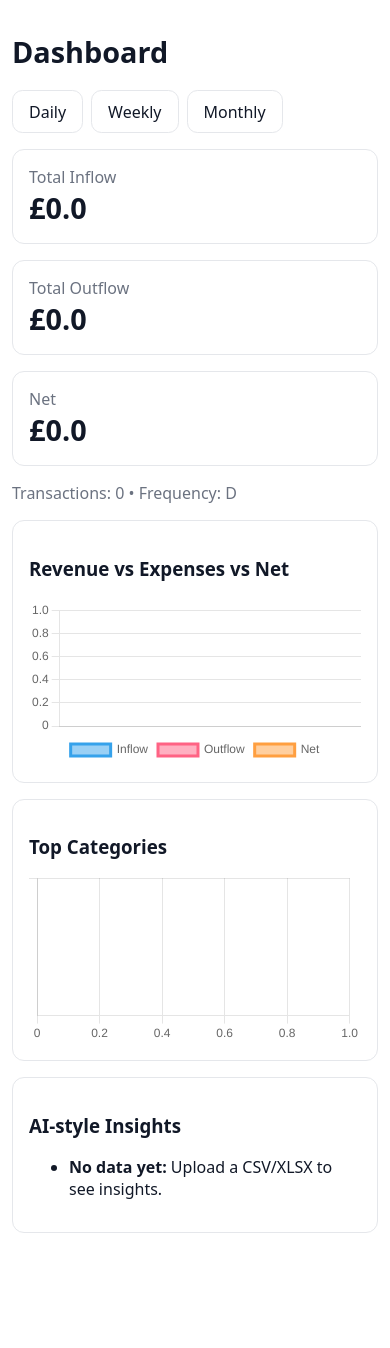
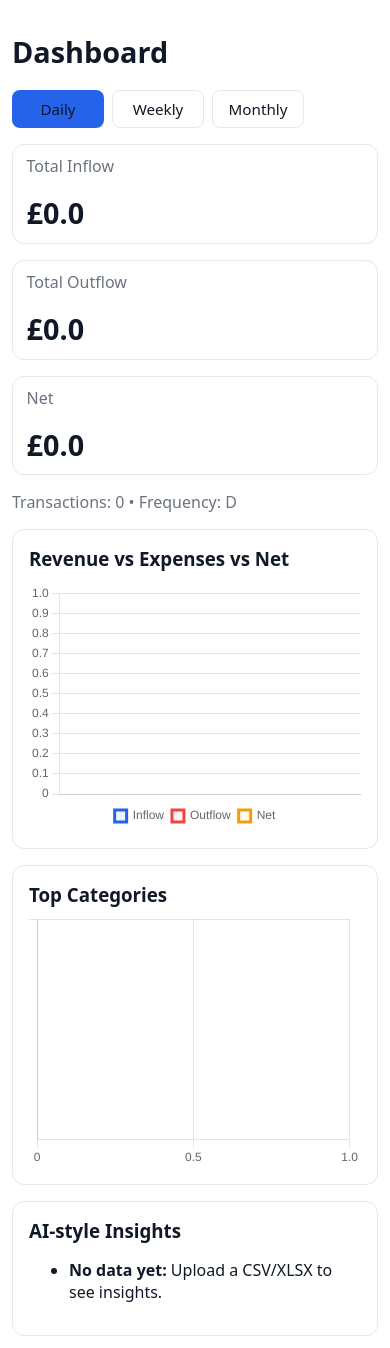
Before and after one commit to MohammadSoleja/finance-insights-mvp, a Django app: page /dashboard/ in a window 390 px wide. Shown: the part 101-1449 px from the top of the page. Before the commit the page ends 1334 px from the top, so only its background shows below. Run offline with Django 5.2, Linux system fonts and the light colour scheme; the visitor is signed in with stand-in values (Sample User, id 1); data that the repository does not hold is empty.

```diff
--- a/app_web/static/app_web/dashboard.js
+++ b/app_web/static/app_web/dashboard.js
@@ -22,6 +22,8 @@
       return;
     }
 
+    const smallScreen = window.matchMedia('(max-width: 720px)').matches;
+
     // 3) Build charts only if canvases exist
     const tsCtx = document.getElementById("tsChart");
     if (tsCtx && Array.isArray(data.ts_labels)) {
@@ -30,15 +32,19 @@
         data: {
           labels: data.ts_labels,
           datasets: [
-            { label: "Inflow",  data: data.ts_in  || [], tension: 0.25 },
-            { label: "Outflow", data: data.ts_out || [], tension: 0.25 },
-            { label: "Net",     data: data.ts_net || [], tension: 0.25 }
+            { label: "Inflow",  data: data.ts_in  || [], tension: 0.25, borderColor: '#2563eb', backgroundColor: 'rgba(37,99,235,0.08)' },
+            { label: "Outflow", data: data.ts_out || [], tension: 0.25, borderColor: '#ef4444', backgroundColor: 'rgba(239,68,68,0.06)' },
+            { label: "Net",     data: data.ts_net || [], tension: 0.25, borderColor: '#f59e0b', backgroundColor: 'rgba(245,158,11,0.06)' }
           ]
         },
         options: {
           responsive: true,
-          plugins: { legend: { position: "bottom" } },
-          scales: { y: { beginAtZero: true } }
+          maintainAspectRatio: false,
+          plugins: { legend: { position: smallScreen ? 'bottom' : 'bottom', labels: { boxWidth: 12, padding: 8 } } },
+          scales: {
+            x: { ticks: { maxRotation: 0, autoSkip: true, maxTicksLimit: smallScreen ? 6 : 12 } },
+            y: { beginAtZero: true }
+          }
         }
       });
     } else {
@@ -49,14 +55,13 @@
     if (catCtx && Array.isArray(data.cat_labels)) {
       new Chart(catCtx, {
         type: "bar",
-        data: {
-          labels: data.cat_labels,
-          datasets: [{ label: "Amount", data: data.cat_vals || [] }]
-        },
+        data: { labels: data.cat_labels, datasets: [{ label: "Amount", data: data.cat_vals || [], backgroundColor: '#bfdbfe' }] },
         options: {
           indexAxis: "y",
+          responsive: true,
+          maintainAspectRatio: false,
           plugins: { legend: { display: false } },
-          scales: { x: { beginAtZero: true } }
+          scales: { x: { beginAtZero: true, ticks: { maxTicksLimit: smallScreen ? 4 : 8 } }, y: { ticks: { font: { size: smallScreen ? 10 : 12 } } } }
         }
       });
     } else {
--- a/app_web/static/app_web/styles.css
+++ b/app_web/static/app_web/styles.css
@@ -80,3 +80,33 @@ input[type="text"], input[type="password"], input[type="email"] { width: 100%; p
 @media (min-width: 1600px) {
   .wrap { padding-left: 4rem; padding-right: 4rem; }
 }
+
+/* Dashboard-specific helpers */
+.kpi-grid { display: grid; grid-template-columns: repeat(3, 320px); gap: 1rem; align-items: start; width:100%; justify-content: center; }
+.kpi-grid .card { display:flex; flex-direction:row; gap:1rem; align-items:center; justify-content:space-between; padding: .65rem .85rem; min-height: 68px; }
+/* Stack KPI cards on small screens */
+@media (max-width: 1000px) {
+  .kpi-grid { grid-template-columns: 1fr; justify-content: stretch; }
+  .kpi-grid .card { flex-direction:column; align-items:flex-start; }
+}
+
+/* Chart wrapper keeps aspect ratio and avoids layout shift */
+.chart-wrap { width:100%; aspect-ratio: 16 / 9; }
+.chart-wrap canvas { width:100% !important; height:100% !important; display:block; }
+
+/* Toolbar buttons — consistent sizing and visual active state */
+.toolbar .btn { min-width: 92px; padding:.5rem .75rem; text-align:center; border-radius:8px; }
+.toolbar .btn[aria-current="page"] { background: var(--accent); color: #fff; border-color: transparent; }
+
+/* General button/form consistency */
+.btn { font-size: .95rem; padding: .5rem .9rem; border-radius: 8px; }
+input[type="file"] { font-size: .95rem; }
+
+/* Ensure cards have consistent vertical rhythm */
+.card h3 { margin-top: 0; margin-bottom: .75rem; }
+
+/* Reduce chart label crowding on narrow screens */
+@media (max-width: 560px) {
+  .chart-wrap { aspect-ratio: 4 / 3; }
+  .h1 { font-size: 1.6rem; }
+}
--- a/app_web/templates/app_web/dashboard.html
+++ b/app_web/templates/app_web/dashboard.html
@@ -17,13 +17,13 @@
 
 {% block content %}
   <h1>Dashboard</h1>
-  <div class="toolbar">
-    <a class="btn" href="?freq=D">Daily</a>
-    <a class="btn" href="?freq=W">Weekly</a>
-    <a class="btn" href="?freq=M">Monthly</a>
+  <div class="toolbar" role="tablist" aria-label="Frequency">
+    <a class="btn" href="?freq=D" {% if freq == 'D' %}aria-current="page"{% endif %}>Daily</a>
+    <a class="btn" href="?freq=W" {% if freq == 'W' %}aria-current="page"{% endif %}>Weekly</a>
+    <a class="btn" href="?freq=M" {% if freq == 'M' %}aria-current="page"{% endif %}>Monthly</a>
   </div>
 
-  <div class="grid">
+  <div class="kpi-grid">
     <div class="card"><div class="muted">Total Inflow</div><div class="kpi">£{{ kpi.inflow }}</div></div>
     <div class="card"><div class="muted">Total Outflow</div><div class="kpi">£{{ kpi.outflow }}</div></div>
     <div class="card"><div class="muted">Net</div><div class="kpi">£{{ kpi.net }}</div></div>
@@ -34,11 +34,11 @@
   <div class="charts">
     <div class="card">
       <h3>Revenue vs Expenses vs Net</h3>
-      <canvas id="tsChart"></canvas>
+      <div class="chart-wrap"><canvas id="tsChart" aria-label="Time series chart" role="img"></canvas></div>
     </div>
     <div class="card">
       <h3>Top Categories</h3>
-      <canvas id="catChart"></canvas>
+      <div class="chart-wrap"><canvas id="catChart" aria-label="Top categories chart" role="img"></canvas></div>
     </div>
   </div>
 
```
